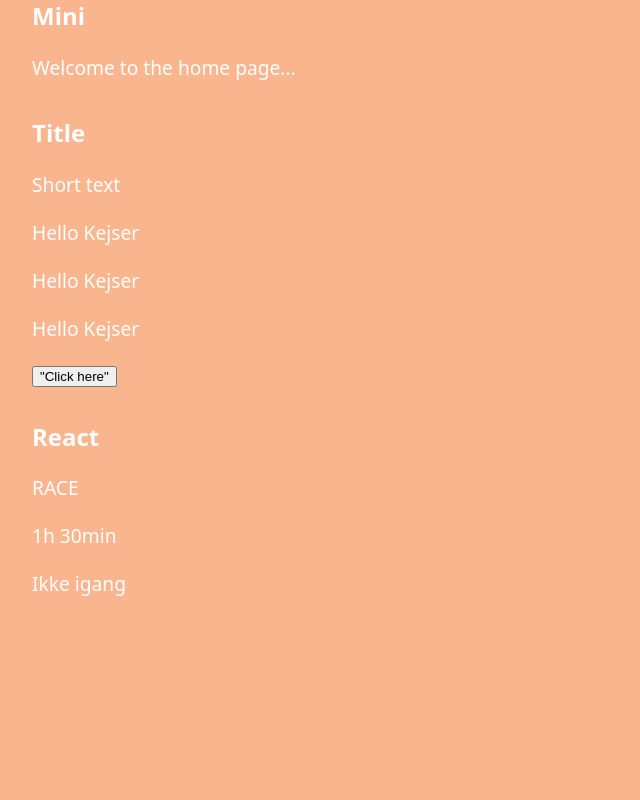
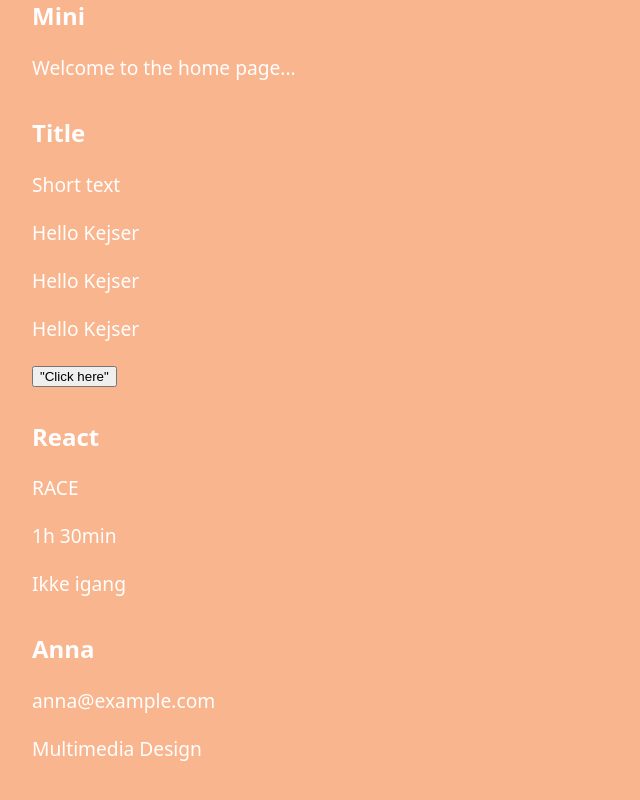
Before and after one commit to FKAYSR/web-app-optimization, a React (Vite) app: page / in a window 1280 px wide. Shown: the part 250-1050 px from the top of the page, without its empty margins (0-640 px from the left). Before the commit the page ends 900 px from the top, so only its background shows below. Built offline with nearby package versions, Linux system fonts and the light colour scheme; no server answers.

Commit message:
Færdig med opgave 10 Shorthand properties

```diff
--- a/src/pages/HomePage.jsx
+++ b/src/pages/HomePage.jsx
@@ -3,6 +3,17 @@
 import Greeting from "../sandbox/Greeting";
 import Button from "../sandbox/Button";
 import Course from "../sandbox/Course";
+import StudentCard from "../sandbox/StudentCard";
+
+const name = "Anna";
+const education = "Multimedia Design";
+const mail = "anna@example.com";
+
+const student = {
+  name,
+  education,
+  mail
+};
 
 export default function HomePage() {
   return (
@@ -19,6 +30,7 @@
         <Greeting name="Kejser" />
         <Button />
         <Course />
+        <StudentCard student={student} />
       </main>
     </>
   );
--- /dev/null
+++ b/src/sandbox/StudentCard.jsx
@@ -0,0 +1,10 @@
+
+export default function StudentCard({ student }) {
+    return (
+      <article>
+        <h2>{student.name}</h2>
+        <p>{student.mail}</p>
+        <p>{student.education}</p>
+      </article>
+    );
+}
--- a/src/sandbox/sandbox.js
+++ b/src/sandbox/sandbox.js
@@ -1,10 +1,10 @@
-import {teachers} from "./teachers.js"
-console.log("Sandbox environment initialized🌟")
+import { teachers } from "./teachers.js";
+console.log("Sandbox environment initialized🌟");
 
 console.log(teachers);
 
 function showWelcomeMessage() {
-    return ("Welcome to the sandbox!");
+  return "Welcome to the sandbox!";
 }
 
 console.log(showWelcomeMessage());
@@ -25,10 +25,30 @@
 console.log(sayHii("Kejser"));
 
 const course = {
-    title: "React",
-    teacher: "RACE",
-    duration: "1h 30min",
-    isActive: true
-}
+  title: "React",
+  teacher: "RACE",
+  duration: "1h 30min",
+  isActive: true,
+};
 
-console.log(course)
+console.log(course);
+
+// Property access
+console.log(course.title);
+console.log(course.teacher);
+console.log(course.duration);
+console.log(course.isActive);
+console.log(course["title"]);
+
+// Shorthand properties
+const name = "Anna";
+const age = 24;
+const email = "anna@example.com";
+
+const student = {
+    name,
+    age,
+    email
+};
+
+console.log(student)
```
